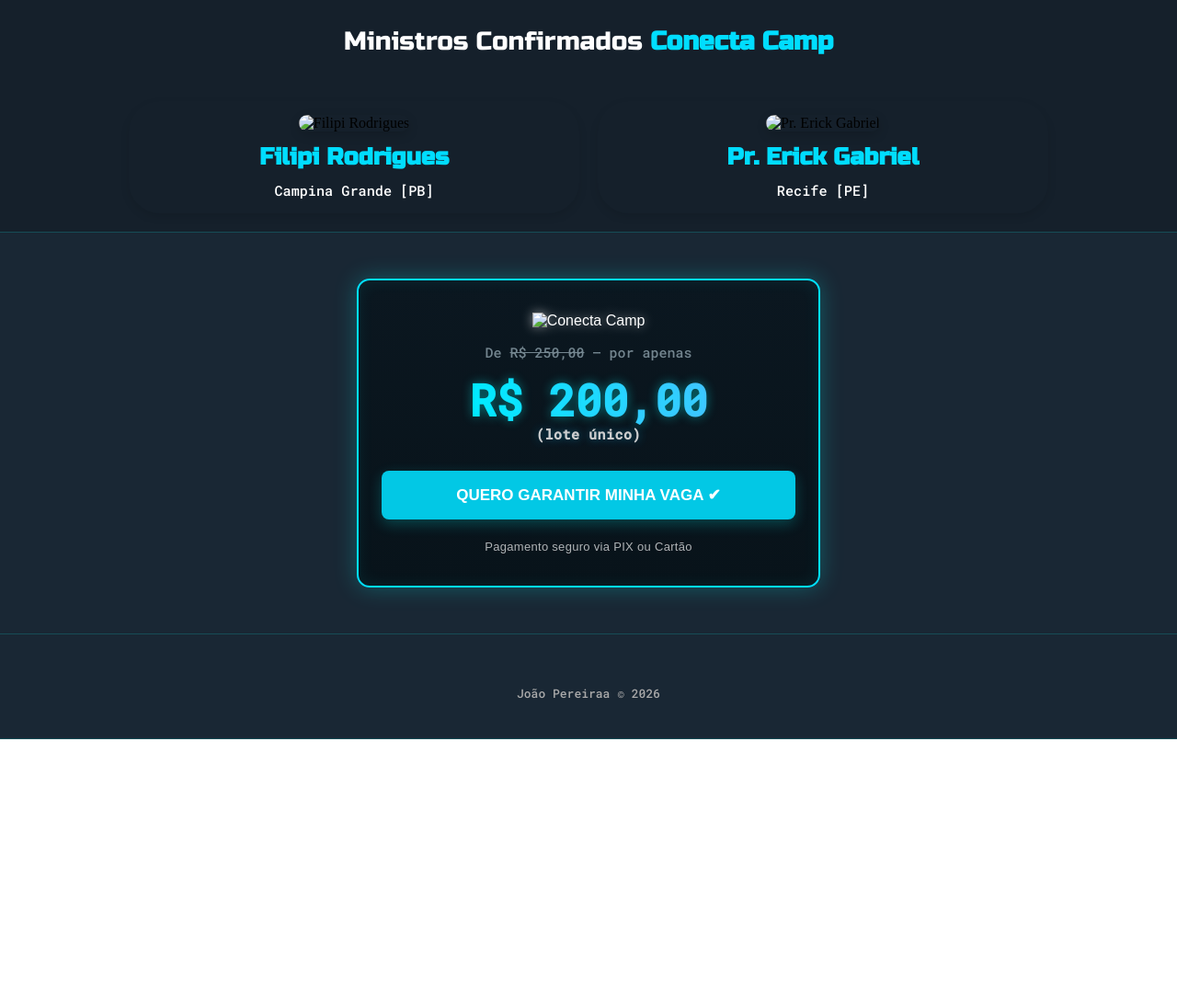
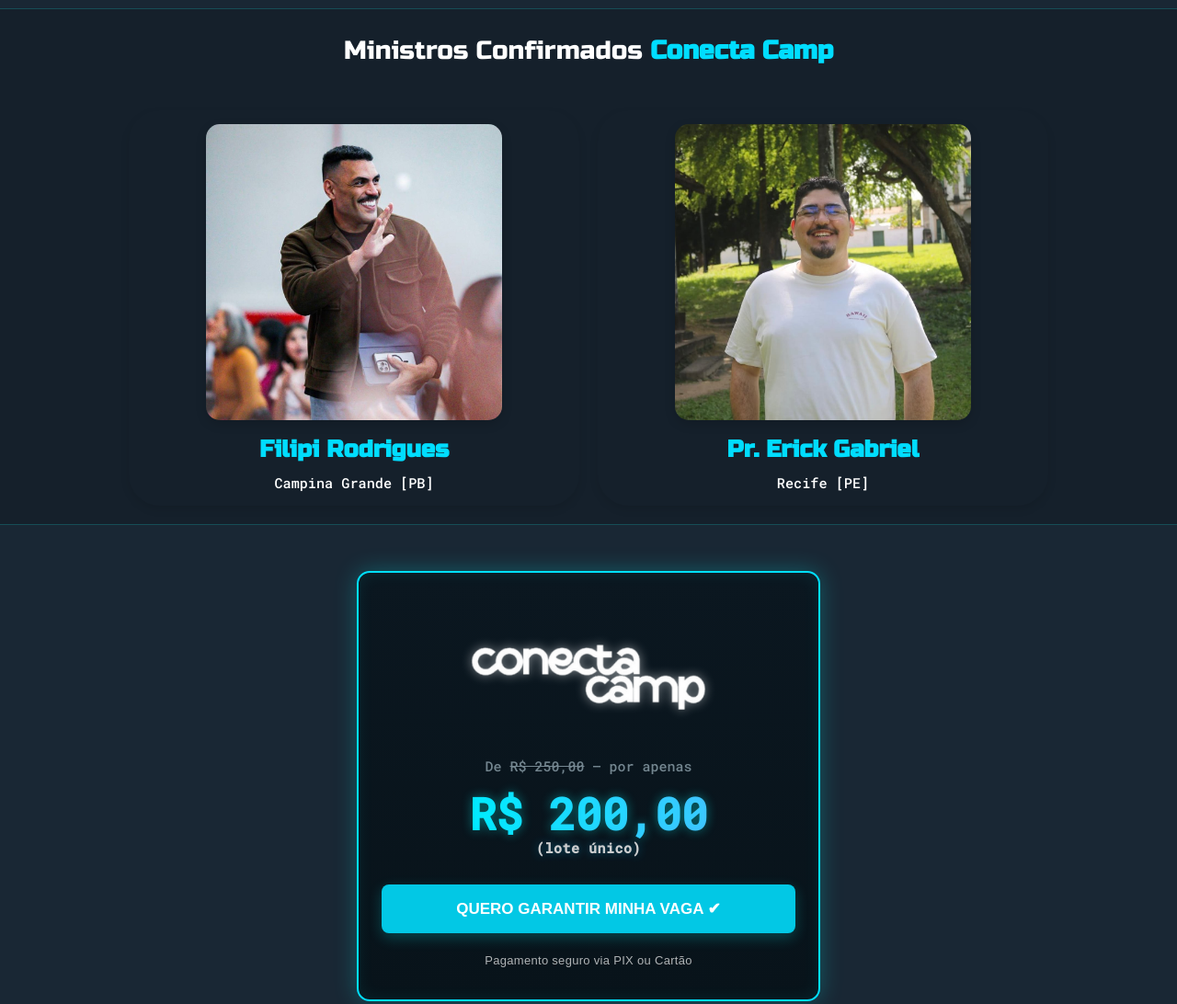
Before and after one commit to joaonotch/conect-acamp2026, a website: page index.html in a window 1280 px wide. Shown: the part 1700-2792 px from the top of the page at 92% size. Before the commit the page ends 2504 px from the top, so only its background shows below. Drawn offline with Linux system fonts and the light colour scheme.

Commit message:
Update index.html

```diff
--- a/index.html
+++ b/index.html
@@ -18,7 +18,7 @@
   <section class="s1">
     <div class="main-container">
       <div class="greeting-wrap">
-        <img src="/images/logo.png" alt="Logo Conecta Camp" class="logo-conecta">
+        <img src="/logo.png" alt="Logo Conecta Camp" class="logo-conecta">
       </div>
       <div class="intro-wrapper">
         <div class="nav-wrapper">
@@ -143,14 +143,14 @@
 
         <!-- Card 1 -->
         <div class="ministro-card">
-          <img src="/images/ministros/filipirodrigues.jpg" alt="Filipi Rodrigues">
+          <img src="/filipirodrigues.jpg" alt="Filipi Rodrigues">
           <h4>Filipi Rodrigues</h4>
           <p>Campina Grande [PB]</p>
         </div>
 
         <!-- Card 2 -->
         <div class="ministro-card">
-          <img src="/images/ministros/erickgabriel.jpg" alt="Pr. Erick Gabriel">
+          <img src="/erickgabriel.jpg" alt="Pr. Erick Gabriel">
           <h4>Pr. Erick Gabriel</h4>
           <p>Recife [PE]</p>
         </div>
@@ -163,7 +163,7 @@
   <section class="s2">
     <div class="camp-price-box">
 
-      <img src="/images/logo.png" alt="Conecta Camp" class="camp-logo">
+      <img src="/logo.png" alt="Conecta Camp" class="camp-logo">
 
       <p class="offer-original">De <s>R$ 250,00</s> — por apenas</p>
 
```
